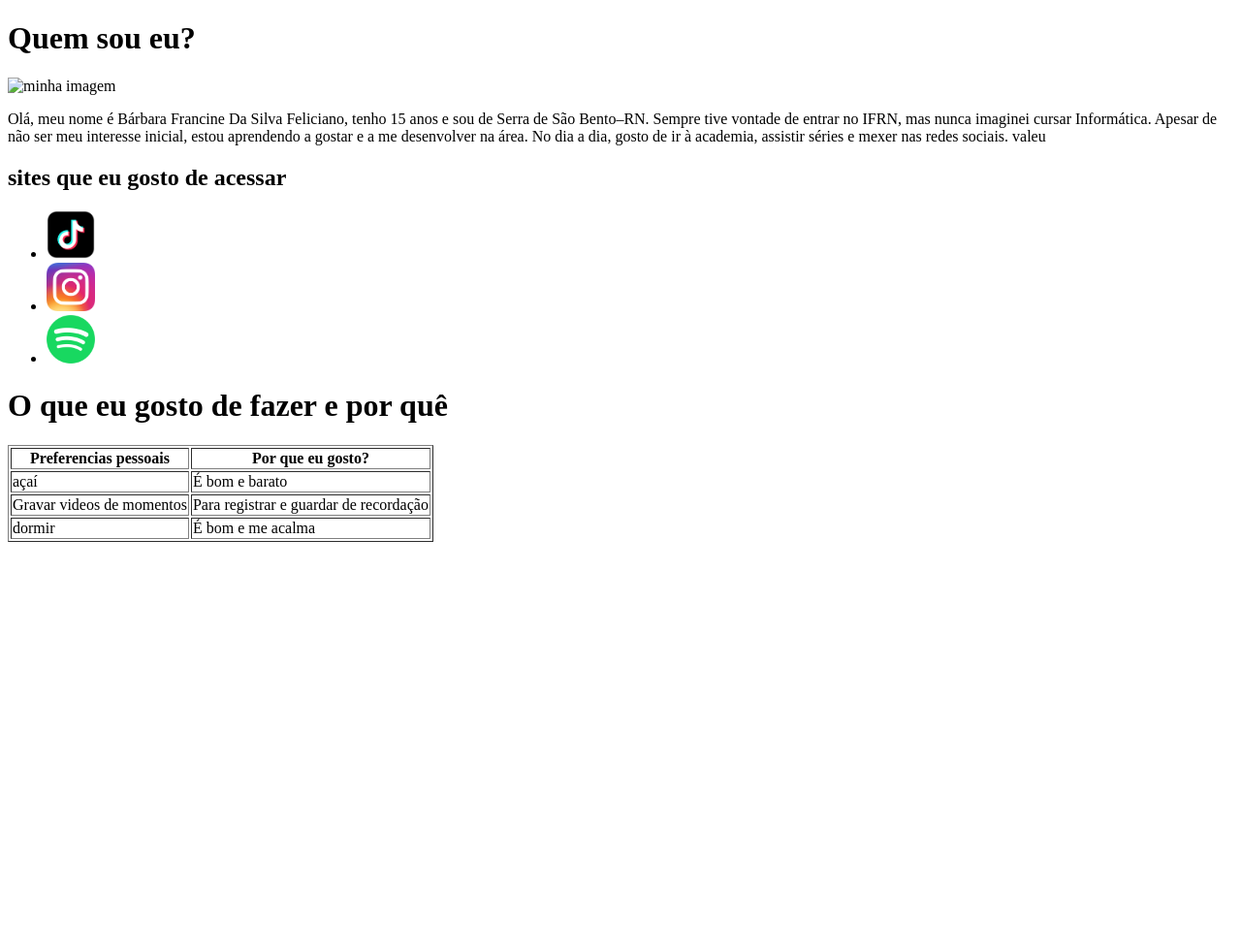
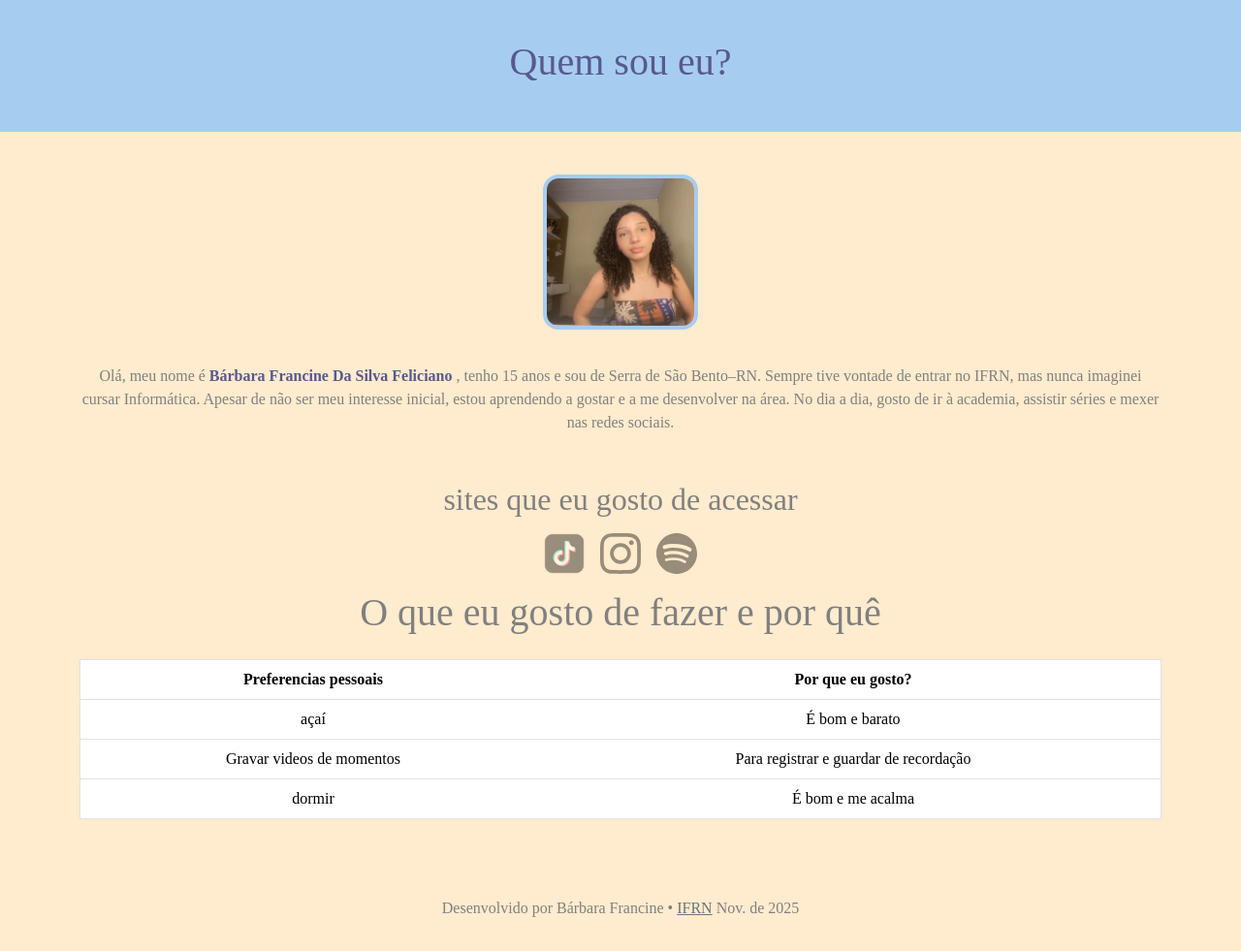
Before and after one commit to ffrancine-wq/AutoriaWeb, a plain HTML site: page Bárbara Francine/index.html in a window 1280 px wide. Shown: the whole page at 97% size. Before the commit the page ends 800 px from the top, so only its background shows below. Drawn offline with nearby package versions, Linux system fonts and the light colour scheme.

Commit message:
adicionando a segunda avaliação da etapa 3

```diff
--- a/Bárbara Francine/index.html
+++ b/Bárbara Francine/index.html
@@ -6,54 +6,120 @@
    <!--titulo da aba do navegador-->
     <title>Bárbara - quem sou eu?</title>
    <!--icone da aba do navegador-->
-    <link rel="icon" href="imagens/favicon-16x16.png" type= "favicon.io">
-    <link rel="styleheet" href="Bárbara Fancine/style.css">
+    <link rel="icon" href="imagens/favicon (1).ico" type= "favicon.io">
+   <link href="https://cdn.jsdelivr.net/npm/bootstrap@5.3.2/dist/css/bootstrap.min.css" rel="stylesheet">
+
 </head>
+<style>
+    body{
+        background-color: blanchedalmond;
+        font-family: 'Times New Roman', Times, serif;
+        color: gray;
+        text-align: center;
+    }
+    header{
+        background-color: rgb(166, 205, 240);
+        padding: 40px 20px;
+        text-align: center;
+        color: rgb(89, 89, 143)
+    }
+
+     .apresentacao{
+        color:  rgb(89, 89, 143);
+    }
+
+    .redes {
+    background-color: transparent;
+    cursor: pointer;
+    display: block;
+    height: 42px;
+    opacity: .4;
+    width: 42px;
+}
+
+    img#foto {
+      width: 160px;
+      height: 160px;
+      border-radius: 10%;
+      border: solid 4px   rgb(166, 205, 240);
+      object-fit: cover;
+      margin: 20px;
+    }
+
+    .social-icons img {
+      width: 50px;
+      margin: 10px;
+      transition: transform 0.2s;
+    }
+
+    .social-icons img:hover {
+      transform: scale(1.1);
+    }
+
+
+    @media (max-width: 576px) {
+      header h1 {
+        font-size: 1.8rem;
+      }
+      .social-icons img {
+        width: 40px;
+      }
+    }
+
+</style>
 <body>
 
     <!-- Essa parte eu me apresento -->
      <!--título principal da página-->
+     <header>
      <h1>Quem sou eu?</h1>
+     </header>
 
-     <!--minha imagem-->
-     <img src="20250321_192236.jpg" alt="minha imagem" width="200">
+    <main class="container mt-4">
+     <section class="text-center">
+        <!--minha imagem-->
+        <img id="foto" src="imagens/IMG_6303.PNG" alt="minha imagem">
 
      <!--Parágrafo com minha apresentação-->
-     <p id="apresentacao">
-        Olá, meu nome é Bárbara Francine Da Silva Feliciano,
+     <p id="apresentacao" class="mt-3  ">
+        Olá, meu nome é <strong class="apresentacao"> Bárbara Francine Da Silva Feliciano </strong>,
          tenho 15 anos e sou de Serra de São Bento–RN. Sempre tive vontade de entrar no IFRN, mas nunca imaginei cursar Informática. Apesar de não ser meu interesse inicial, estou aprendendo a gostar e a me desenvolver na área.
-         No dia a dia, gosto de ir à academia, assistir séries e mexer nas redes sociais. valeu
+         No dia a dia, gosto de ir à academia, assistir séries e mexer nas redes sociais.
         </p>
+    </section>
 
     <!--essa parte eu listo sites que gosto de acessar-->
-     <!--subtitulo sobreas minhas redes sociais-->
+     <!--subtitulo sobre as minhas redes sociais-->
+     <section class="text-center mt-5 ">
      <h2>sites que eu gosto de acessar</h2>
-     <ul>
+     <ul class="d-flex justify-content-center list-unstyled flex-wrap gap-3 mt-3">
         <li>
             <!--link para o tiktok com imagem-->
             <a href="https://www.tiktok.com/@b.arbaraf?_t=ZM-8wxj0lwOrB8&_r=1" target="_blank">
-                <img src="imagens/tiktok-icon-free-png.webp" alt="Tiktok" width="50">
+                <img src="imagens/tiktok-icon-free-png.webp" alt="Tiktok" width="50" class="redes">
             </a>
         </li>
          <li>
              <!--link para o instagram com imagem-->
             <a href="https://www.instagram.com/b.arbaraf?igsh=cGp4ZG84YzdkNXk2" target="_blank">
-                <img src="imagens/Instagram_icon.png" alt="Instagram" width="50">
+                <img src="imagens/icon-instagram.svg" alt="Instagram" width="50" class="redes">
             </a>
         </li>
          <li>
              <!--link para o spotify com imagem-->
             <a href="https://open.spotify.com/user/kkuno62h6v692yl82lb1c4eqm?si=eKGJ6zhSQCqurk_9r0Wf7A" target="_blank">
-                <img src="imagens/Spotify_logo_without_text.svg.png" alt="Spotify" width="50">
+                <img src="imagens/icon-spotify.svg" alt="Spotify" width="50" class="redes">
             </a>
         </li>
      </ul>
+     </section>
 
+     <section class="mb-5">
     <!--subtitulo sobre preferências-->
      <h1>O que eu gosto de fazer e por quê</h1>
-
+<div class="table-responsive color">
      <!--tabela com prefências pessoais e motivos-->
-     <table border="1">
+     <table border="1" class="text-center mt-3 table table-bordereds">
     <tr>
      <!-- Cabeçalho da tabela com 2 colunas unidas -->
       <th>Preferencias pessoais</th>
@@ -76,8 +142,14 @@
        <td>dormir</td>
        <td>É bom e me acalma</td>
    </tr>
+</div>
+     </table>
+     </section>
+     </main>
 
-     </table>
+<footer class="text-center mt-5 py-3">
+    <p>Desenvolvido por Bárbara Francine • <a href="https://portal.ifrn.edu.br/" class="link-secondary">IFRN</a> Nov. de 2025</p>
+  </footer>
 
 </body>
 </html>
```
Also changed, not shown: Bárbara Francine/imagens/378B78C5-945F-40D4-8991-316A045A1A16.jpg (added), Bárbara Francine/imagens/IMG_6303.PNG (added), Bárbara Francine/imagens/Instagram_icon.png (deleted), Bárbara Francine/imagens/Spotify_logo_without_text.svg.png (deleted), Bárbara Francine/imagens/download.png (added), Bárbara Francine/imagens/favicon (1).ico (added), Bárbara Francine/imagens/favicon-16x16.png (deleted), Bárbara Francine/imagens/icon-instagram.svg (added), Bárbara Francine/imagens/icon-spotify.svg (added).
